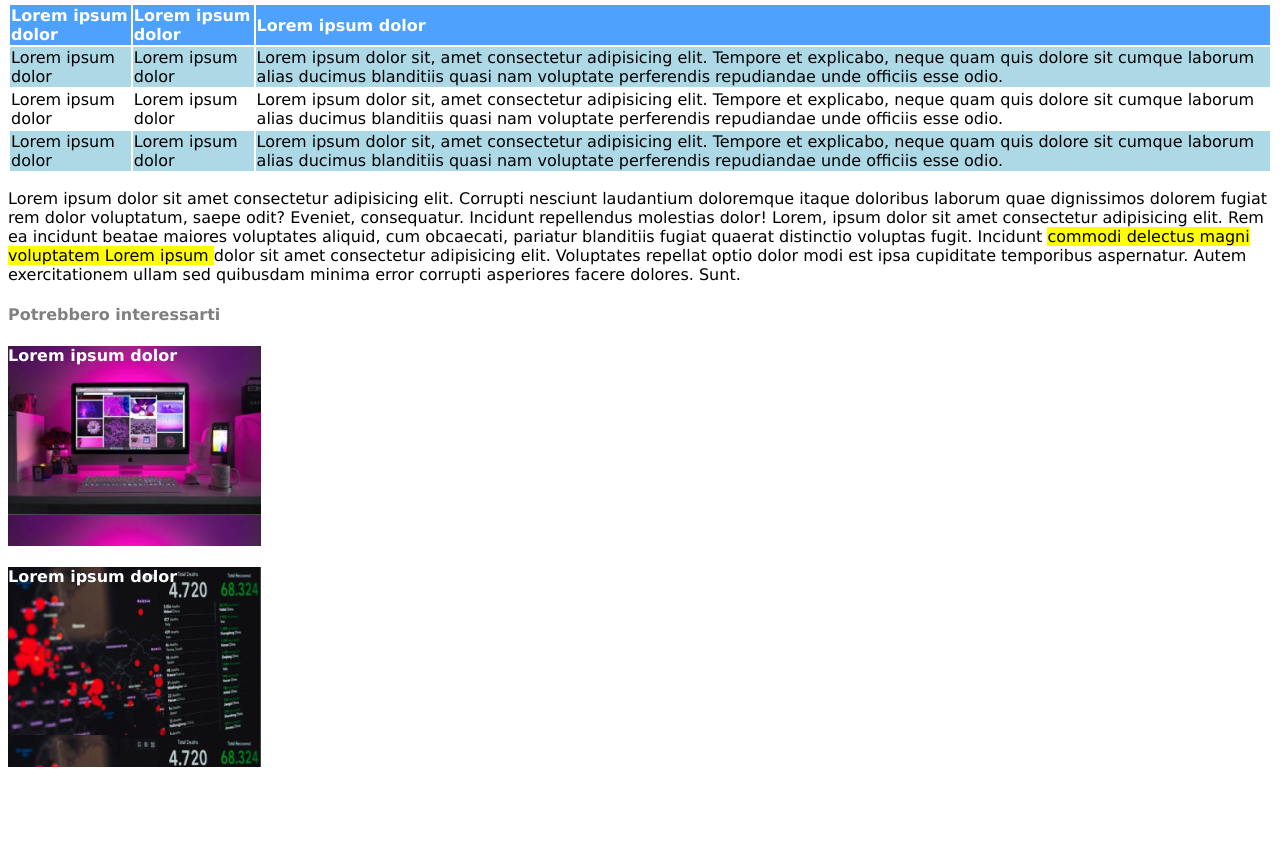
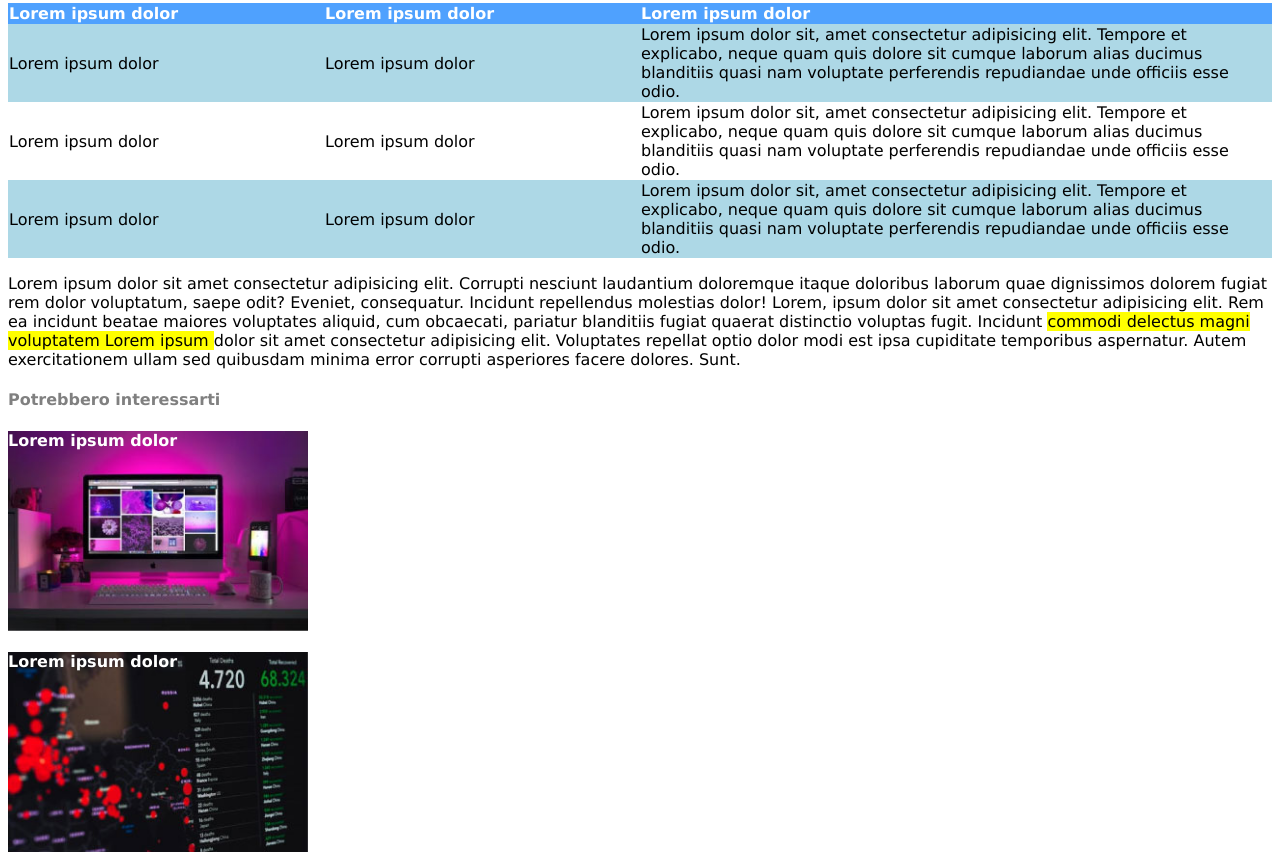
Before and after one commit to fedstrial/html-css-booleaner, a plain HTML site: page index.html in a window 1280 px wide. Shown: the part 971-1831 px from the top of the page. Before the commit the page ends 1746 px from the top, so only its background shows below. Drawn offline with Linux system fonts and the light colour scheme.

Commit message:
bonus assignment + various fixes

```diff
--- a/bonuscss/styles.css
+++ b/bonuscss/styles.css
@@ -1,11 +1,11 @@
 body {
     font-family: Verdana, Geneva, Tahoma;
+    margin: 0;
 }
 
-header {
-    background-image: url("../img/pattern.png");
-    background-repeat: repeat;
-    background-color: #4fa1fe;
+main {
+    padding-left: 10%;
+    padding-right: 10%;
 }
 
 figcaption {
@@ -18,12 +18,28 @@ th {
     color: white;
 }
 
+ul {
+    padding-top: 2%;
+    padding-bottom: 2%;
+}
+
+
+#banner {
+    background-image: url("../img/pattern.png");
+    background-repeat: repeat;
+    background-color: #4fa1fe;
+}
+
 #logo {
     width: 20%;
+    padding-top: 5%;
+    padding-right: 15%;
+    padding-left: 15%;
 }
 
 #title {
     font-size: 50px;
+    margin-bottom: 0;
 }
 
 #author,
@@ -43,6 +59,12 @@ th {
 
 #date {
     font-size: small;
+    margin-top: 0;
+}
+
+#figures {
+    margin-left: 0;
+    margin-right: 0;
 }
 
 .highlighted-text {
@@ -53,25 +75,32 @@ th {
     background-color: lightblue;
 }
 
+#bottomarticle {
+    padding-top: 1%;
+    padding-bottom: 1%;
+}
+
 #suggestions {
     width: 20%;
 }
 
 .suggestion {
     color: white;
+    padding-top: 5%;
+    padding-left: 5%;
 }
 
 #suggested-article-1 {
     background-image: url("../img/monitor.jpg");
-    background-size: contain;
+    background-size: cover;
     height: 200px;
-    max-width: 300px;
+    width: 300px;
 }
 
 
 #suggested-article-2 {
     background-image: url("../img/graph.jpg");
-    background-size: contain;
+    background-size: cover;
     height: 200px;
-    max-width: 300px;
+    width: 300px;
 }
--- a/css/styles.css
+++ b/css/styles.css
@@ -2,7 +2,7 @@ body {
     font-family: Verdana, Geneva, Tahoma;
 }
 
-header {
+#banner {
     background-image: url("../img/pattern.png");
     background-repeat: repeat;
     background-color: #4fa1fe;
@@ -63,15 +63,15 @@ th {
 
 #suggested-article-1 {
     background-image: url("../img/monitor.jpg");
-    background-size: contain;
+    background-size: cover;
     height: 200px;
-    max-width: 300px;
+    width: 300px;
 }
 
 
 #suggested-article-2 {
     background-image: url("../img/graph.jpg");
-    background-size: contain;
+    background-size: cover;
     height: 200px;
-    max-width: 300px;
+    width: 300px;
 }
--- a/index.html
+++ b/index.html
@@ -9,13 +9,16 @@
 </head>
 
 <body>
-    <header>
+    <header id="banner">
         <img src="img/logo.svg" alt="" id="logo">
     </header>
 
     <main>
         <article>
-            <h1 id="title"> Internet deve essere al servizio del "bene pubblico": il manifesto di Tim Berners-Lee</h1>
+
+            <header>
+                <h1 id="title"> Internet deve essere al servizio del "bene pubblico": il manifesto di Tim Berners-Lee
+                </h1>
 
                 <span id="author">
                     Scritto da
@@ -27,9 +30,10 @@
                 <p id="date">
                     Il 10/10/20
                 </p>
+            </header>
 
 
-            <figure>
+            <figure id="figures">
                 <img src="img/tim-1.jpg" alt="">
                 <img src="img/tim-2.jpg" alt="">
                 <figcaption>1st Photo: John S. and James L. Knight Foundation, by Scott Henrichsen</figcaption>
@@ -60,11 +64,11 @@
 
 
 
-            <table>
+            <table cellspacing="0">
                 <thead>
                     <tr>
-                        <th>Lorem ipsum dolor</th>
-                        <th>Lorem ipsum dolor</th>
+                        <th style="width: 25%;">Lorem ipsum dolor</th>
+                        <th style="width: 25%;">Lorem ipsum dolor</th>
                         <th>Lorem ipsum dolor</th>
                     </tr>
                 </thead>
@@ -93,29 +97,32 @@
                 </tbody>
             </table>
 
-            <p>Lorem ipsum dolor sit amet consectetur adipisicing elit. Corrupti nesciunt laudantium doloremque itaque
+            <footer id="bottomarticle">
+                <p>Lorem ipsum dolor sit amet consectetur adipisicing elit. Corrupti nesciunt laudantium doloremque
+                    itaque
                     doloribus laborum quae dignissimos dolorem fugiat rem dolor voluptatum, saepe odit? Eveniet,
-                consequatur. Incidunt repellendus molestias dolor! Lorem, ipsum dolor sit amet consectetur adipisicing
+                    consequatur. Incidunt repellendus molestias dolor! Lorem, ipsum dolor sit amet consectetur
+                    adipisicing
                     elit. Rem ea incidunt beatae maiores voluptates aliquid, cum obcaecati, pariatur blanditiis fugiat
                     quaerat distinctio voluptas fugit. Incidunt <span class="highlighted-text"> commodi delectus magni
                         voluptatem Lorem ipsum </span> dolor sit amet consectetur adipisicing elit. Voluptates repellat
                     optio dolor modi est ipsa cupiditate temporibus aspernatur. Autem exercitationem ullam sed quibusdam
                     minima error corrupti asperiores facere dolores. Sunt.</p>
-
+            </footer>
         </article>
 
 
 
-        <section id="suggestions">
+        <footer id="suggestions">
             <h4 class="might-interest">Potrebbero interessarti</h4>
             <div id="suggested-article-1">
                 <h4 class="suggestion">Lorem ipsum dolor</h4>
             </div>
 
-            <div id="suggested-article-2" >
+            <div id="suggested-article-2">
                 <h4 class="suggestion">Lorem ipsum dolor</h4>
             </div>
-        </section>
+        </footer>
     </main>
 </body>
 
```
Lines whose indentation alone changed are shown as unchanged.
